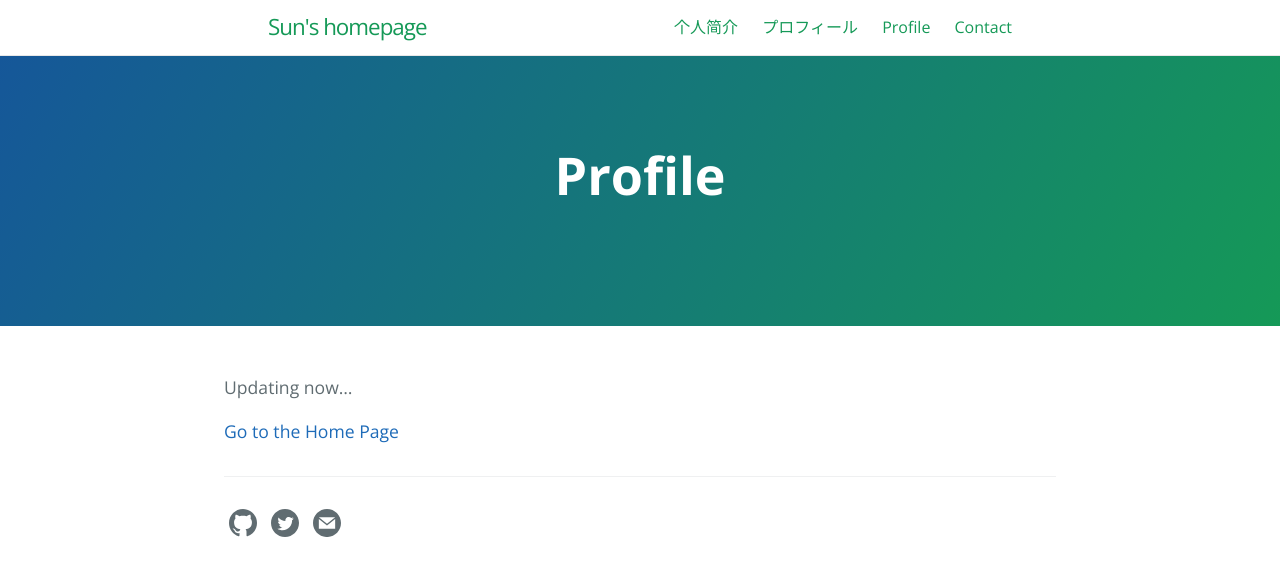
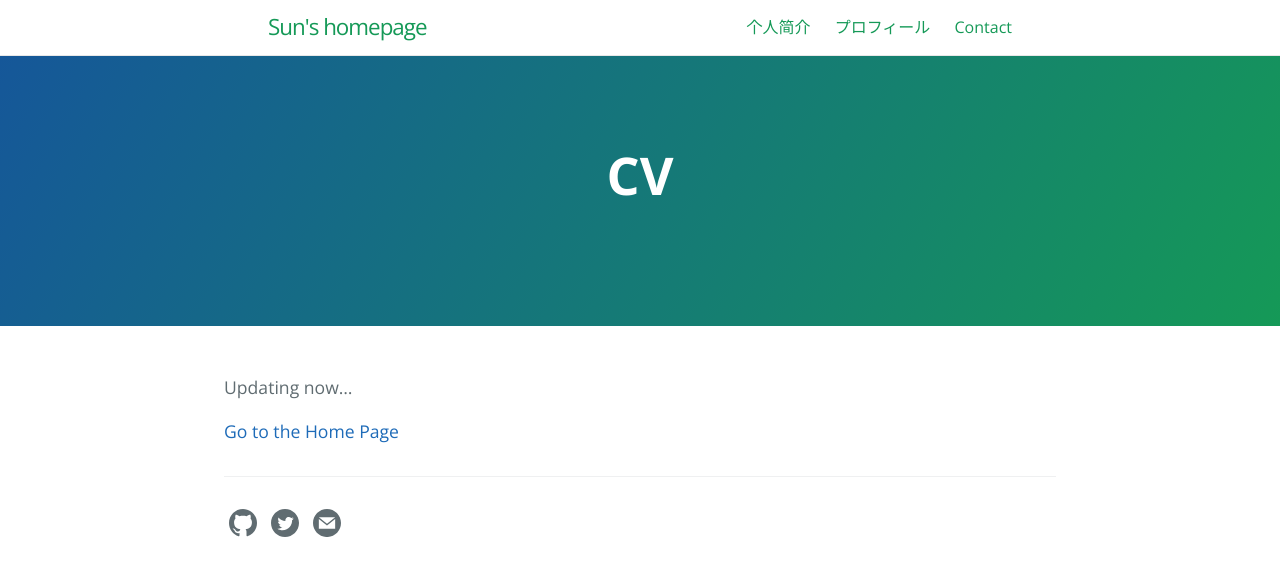
Before and after one commit to sonyuushin/sonyuushin.github.io, a Jekyll site: the page built from about.md, in a window 1280 px wide. Shown: the top 576 px of the page. Built offline with Jekyll 4.4.1, drawn with Linux system fonts in a browser that asks for light colours.

Commit message:
Update about.md

```diff
--- a/about.md
+++ b/about.md
@@ -1,9 +1,9 @@
 ---
 layout: page
-title: Profile
+title: CV
 tagline:
-permalink: /profile.html
-ref: about
+permalink: /cv.html
+ref: cv
 order: 0
 ---
 
```
